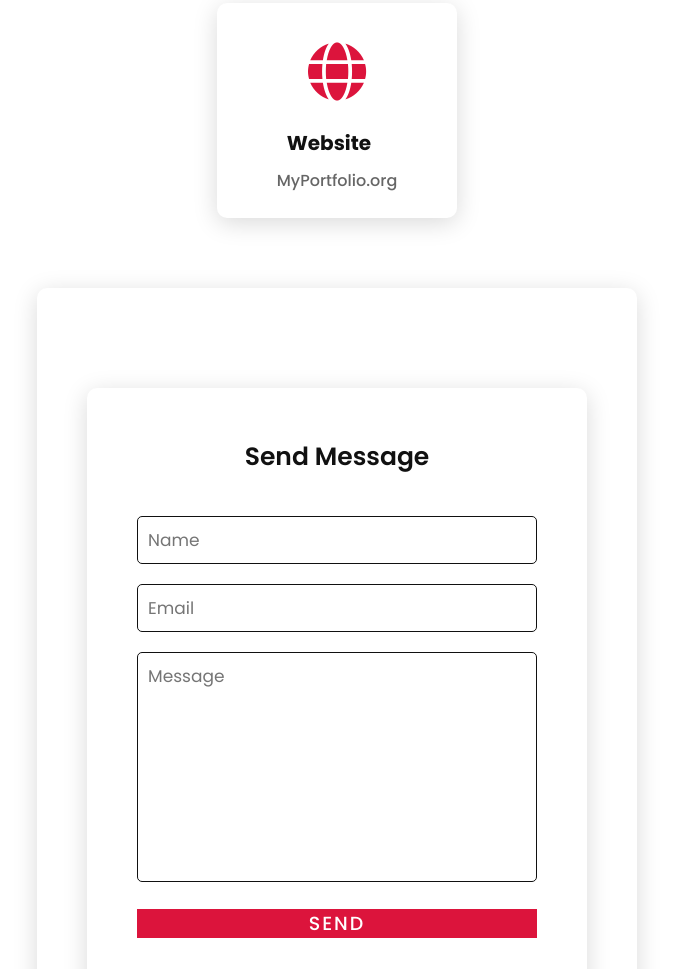
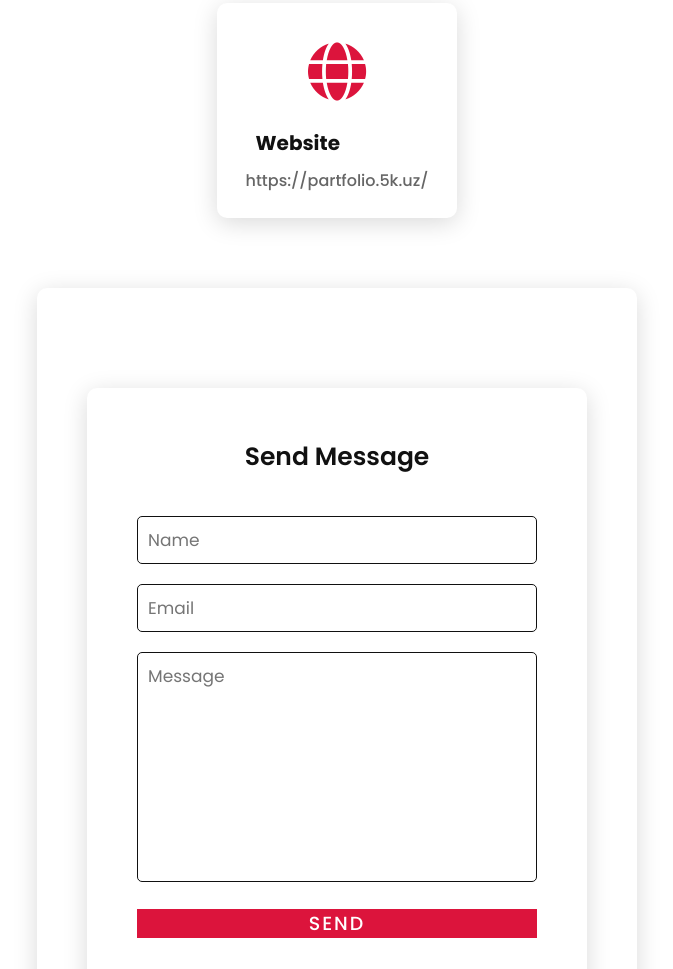
Before and after one commit to hackeruzb-pixel/Partfolio, a plain HTML site: page index.html in a window 1280 px wide. Shown: the part 5033-6002 px from the top of the page, without its empty margins (303-976 px from the left). Drawn offline with Linux system fonts and the light colour scheme.

Commit message:
fayl tayyor

```diff
--- a/index.html
+++ b/index.html
@@ -229,7 +229,7 @@
           </div>
           <div class="info">
             <h3>Website</h3>
-            <span>MyPortfolio.org</span>
+            <span>https://partfolio.5k.uz/</span>
           </div>
         </div>
       </div>
```
